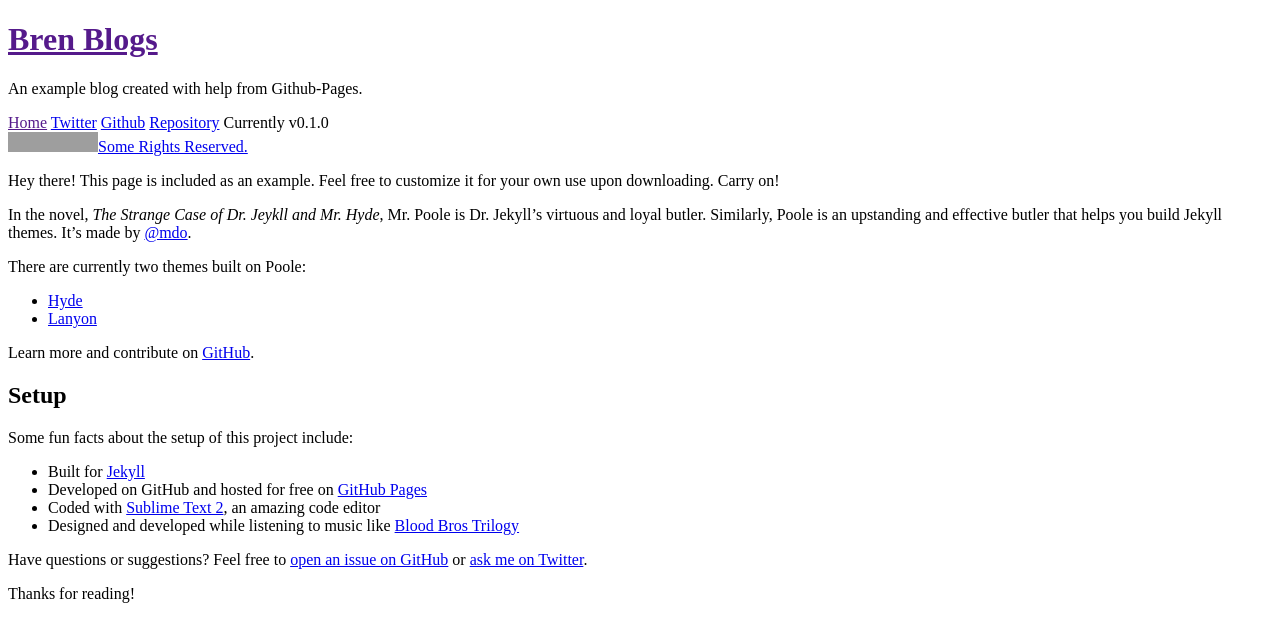
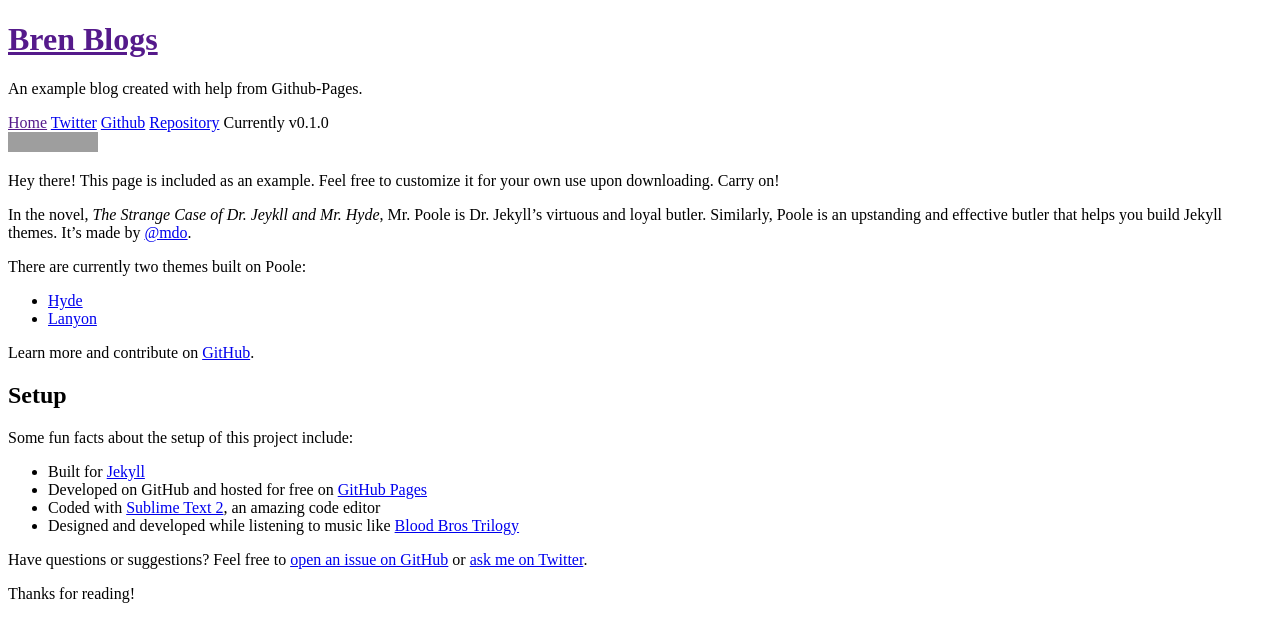
Before and after one commit to brenwrenhawk/brenwrenhawk.github.io, a Jekyll site: the page built from about.md, in a window 1280 px wide. Shown: the top 642 px of the page. Built offline with Jekyll 4.4.1, drawn with Linux system fonts in a browser that asks for light colours; Markdown is read by kramdown in place of the engine named in the settings; grey boxes are pictures that could not be loaded.

Commit message:
Update sidebar.html

```diff
--- a/_includes/sidebar.html
+++ b/_includes/sidebar.html
@@ -32,6 +32,6 @@
       <span class="sidebar-nav-item">Currently v{{ site.version }}</span>
     </nav>
 
-    <a rel="license" href="http://creativecommons.org/licenses/by-nc/4.0/"><img alt="Creative Commons License" style="border-width:0" src="https://i.creativecommons.org/l/by-nc/4.0/88x31.png" />Some Rights Reserved.</a><br />
+    <a rel="license" href="http://creativecommons.org/licenses/by-nc/4.0/"><img alt="Creative Commons License" style="border-width:0" src="https://i.creativecommons.org/l/by-nc/4.0/88x31.png" /></a><br />
   </div>
 </div>
```
